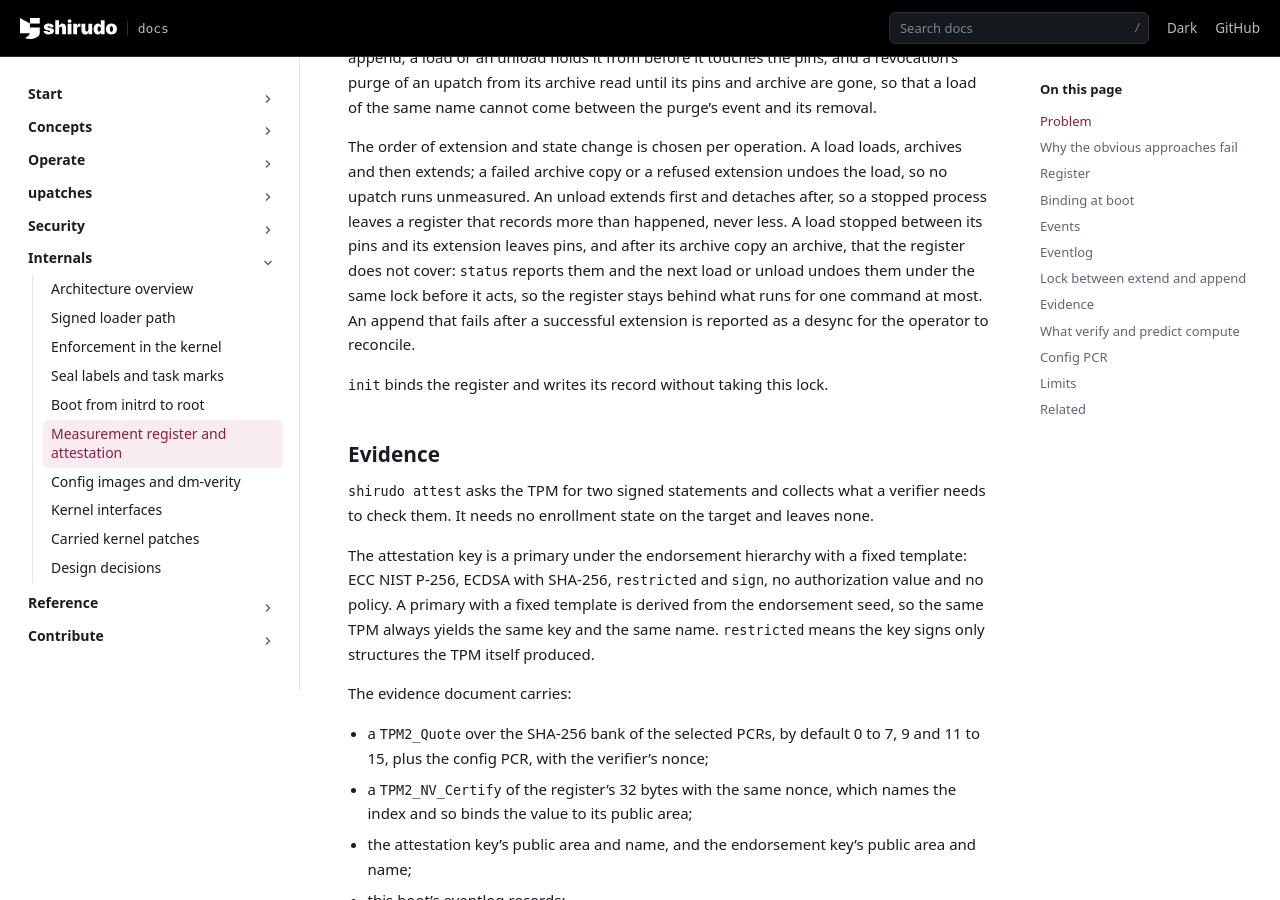
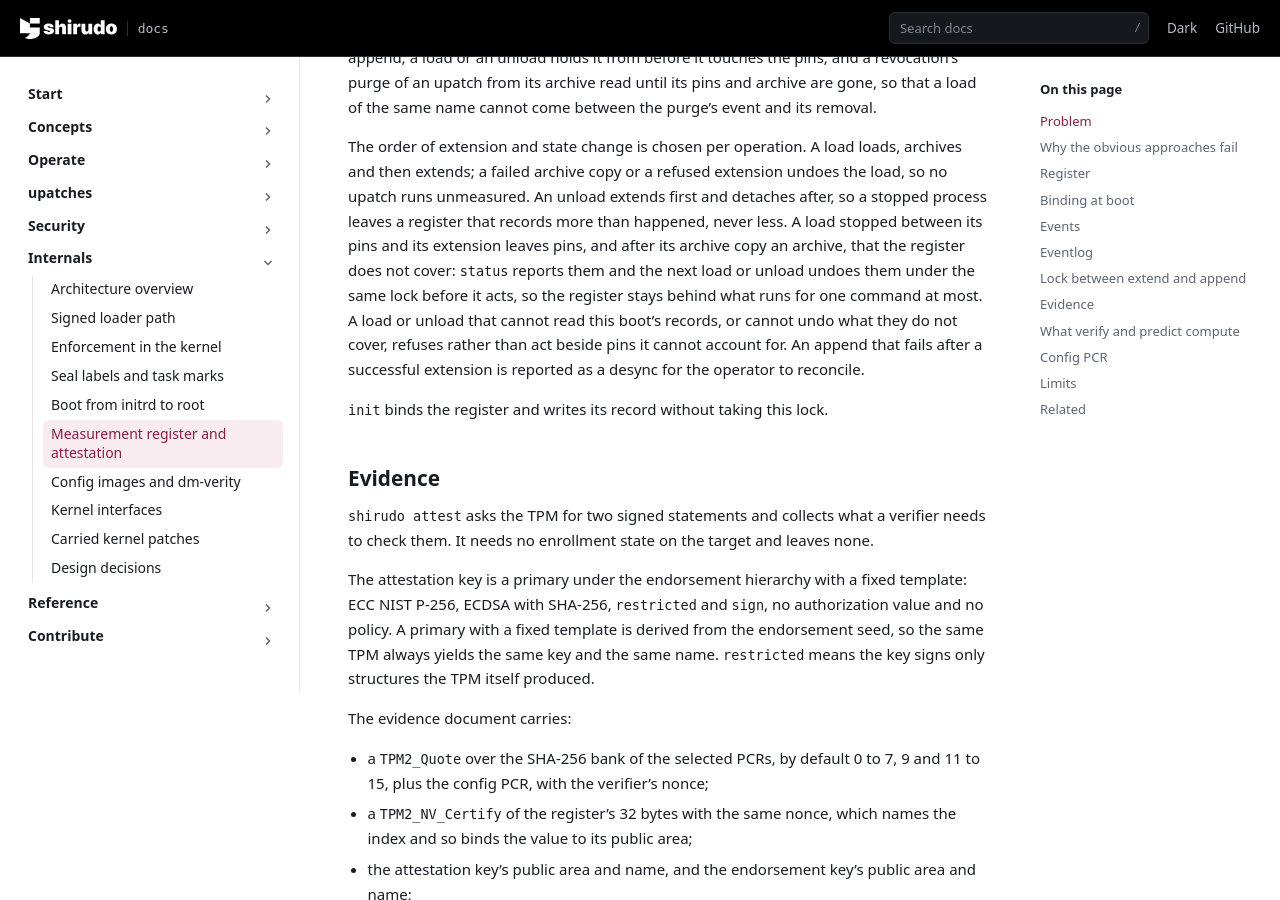
Before and after one commit to AliBashaSY/shirudo, a Sphinx documentation site: the page built from Documentation/internals/measurement-register.rst, in a window 1280 px wide and 900 px high, scrolled down 5062 px. Built offline with Sphinx 7.4.7, drawn with Linux system fonts in a browser that asks for light colours; pages that are not in the unit, such as notebooks, are missing from menus.

Commit message:
upatch: refuse a command whose undo pass cannot finish
Every upatch load and unload first undoes the pins and archives this
boot's records do not cover. When it could not read the records, an
eventlog past JSON_MAX_BYTES say or more names than a set holds, or
could not remove such a pin, it warned and the command went on. A load
of a name whose stale pin directory carried no payload then reused that
directory, and two loads ran under one name with only the second on
record; later passes judged the directory by the payload the second
wrote, so the first stayed attached until the next boot.

The pass now still undoes what it can, then refuses the command with
tpm_error before it touches anything when a read, a scan or a removal
failed. A boot without its init record is the same case, though the
config activation, pending until init completes, already refuses every
upatch command then. The Lean 4 model of the load protocol found the
sequence.

Fixes: 3768ce503549 ("upatch: undo the pins a stopped load leaves and report them in status")
Signed-off-by: Daniel Borkmann <daniel@iogearbox.net>

```diff
--- a/Documentation/internals/measurement-register.rst
+++ b/Documentation/internals/measurement-register.rst
@@ -272,7 +272,9 @@ that records more than happened, never less. A load stopped between its
 pins and its extension leaves pins, and after its archive copy an
 archive, that the register does not cover: ``status`` reports them and
 the next load or unload undoes them under the same lock before it acts,
-so the register stays behind what runs for one command at most. An
+so the register stays behind what runs for one command at most. A load
+or unload that cannot read this boot's records, or cannot undo what they
+do not cover, refuses rather than act beside pins it cannot account for. An
 append that fails after
 a successful extension is reported as a desync for the operator to
 reconcile.
--- a/Documentation/reference/cli/upatch-load.rst
+++ b/Documentation/reference/cli/upatch-load.rst
@@ -50,8 +50,10 @@ Description
    it holds to the end, and undoes the pins and archives this boot's
    records do not cover: those of a load stopped before its extend, of
    an unload stopped after it, and an archive brought back after its
-   unload, which ``status`` reports under ``UpatchesMeasured``. A upatch
-   of the same name that is loaded is refused (``already_loaded``).
+   unload, which ``status`` reports under ``UpatchesMeasured``. It
+   refuses (``tpm_error``) when it cannot read this boot's records or
+   cannot undo one of them. A upatch of the same name that is loaded is
+   refused (``already_loaded``).
 #. It parses the artifact: a LOAD artifact, a safe and signed name, a
    payload digest that matches the payload, valid attach metadata
    (``parser_rejected``). For a uprobe it checks each target binary
--- a/Documentation/reference/cli/upatch-unload.rst
+++ b/Documentation/reference/cli/upatch-unload.rst
@@ -41,7 +41,8 @@ both in signed sections (see :doc:`build`). ``unload``:
 #. Refuses when the eventlog would exceed ``eventlog.max_bytes``
    (``eventlog_full``).
 #. Takes the register lock, which it holds to the end, and undoes the
-   pins and archives this boot's records do not cover, as ``load`` does.
+   pins and archives this boot's records do not cover, or refuses when
+   it cannot, as ``load`` does.
 #. Loads the directive's loader with ``BPF_PROG_LOAD`` against the
    ``.bpf`` keyring, so that the kernel verifies its signature before
    anything is removed.
--- a/Documentation/reference/failure-categories.rst
+++ b/Documentation/reference/failure-categories.rst
@@ -199,8 +199,10 @@ Categories
    * - ``tpm_error``
      - ``tpm_extend``
      - errno of the call
-     - The register lock could not be taken, in which case nothing was
-       loaded or detached, or the TPM or the extend failed. A load is
+     - The register lock could not be taken, or this boot's records could
+       not be read or what they do not cover could not be undone, in which
+       case nothing was loaded or detached, or the TPM or the extend
+       failed. A load is
        undone when the register did not move. When the extend succeeded and the
        eventlog append failed, the message reads ``eventlog append failed
        after the extend``.
--- a/Documentation/security/threat-model.rst
+++ b/Documentation/security/threat-model.rst
@@ -926,8 +926,9 @@ pins the register does not
 cover and the upatch attached: ``shirudo status`` reports them
 (``UpatchesMeasured``, verdict ``tampered``) and the next upatch
 command, ``bpm``'s included, undoes them, pins and archives, before it
-acts. The same scan finds the pins an unload stopped after its extend
-leaves, and an archive without a record of its load; ``init`` restores
+acts, and refuses when it cannot read the records or undo them. The
+same scan finds the pins an unload stopped after its extend leaves, and
+an archive without a record of its load; ``init`` restores
 only an archive whose load the eventlog records without a later unload
 (``t6144``). A measuring
 command holds a lock beside the eventlog from its extend to its append,
```
Also changed, not shown: AGENTS.md (+4 -3 lines), 1 other file.
